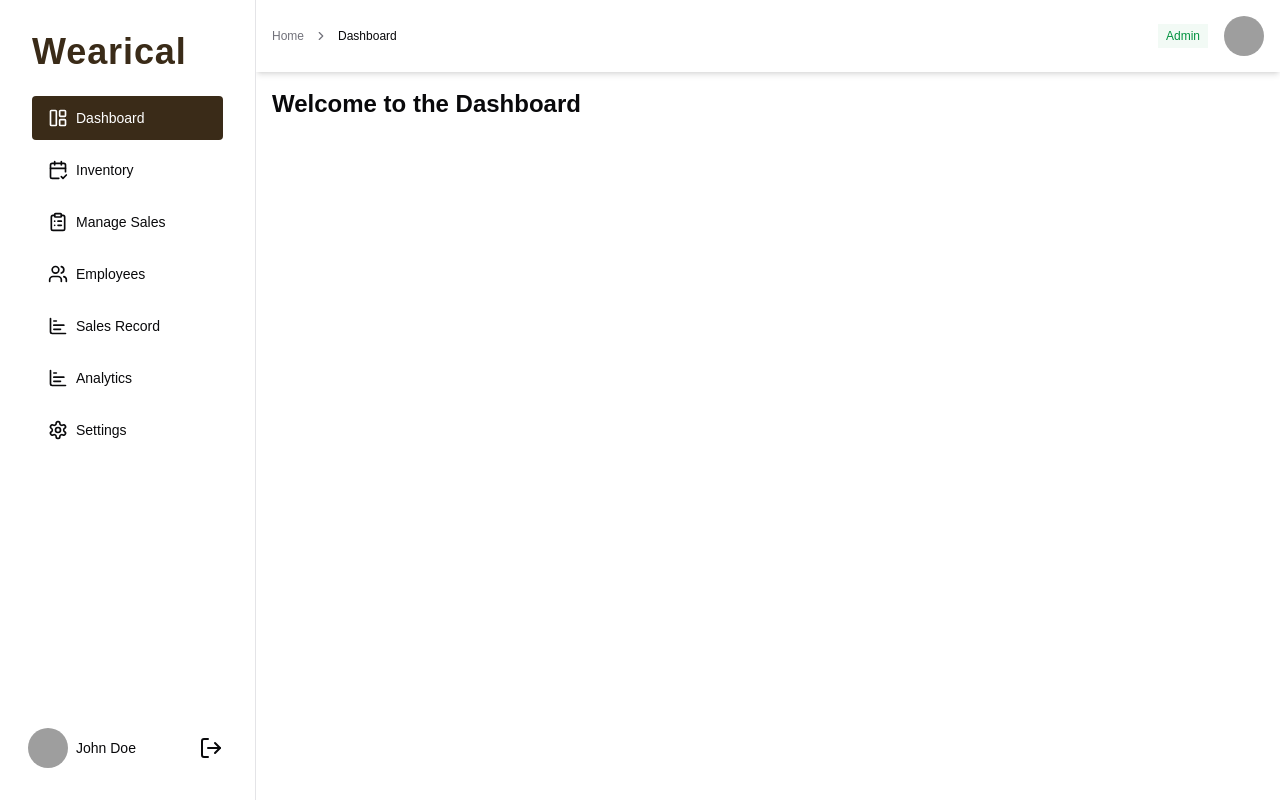
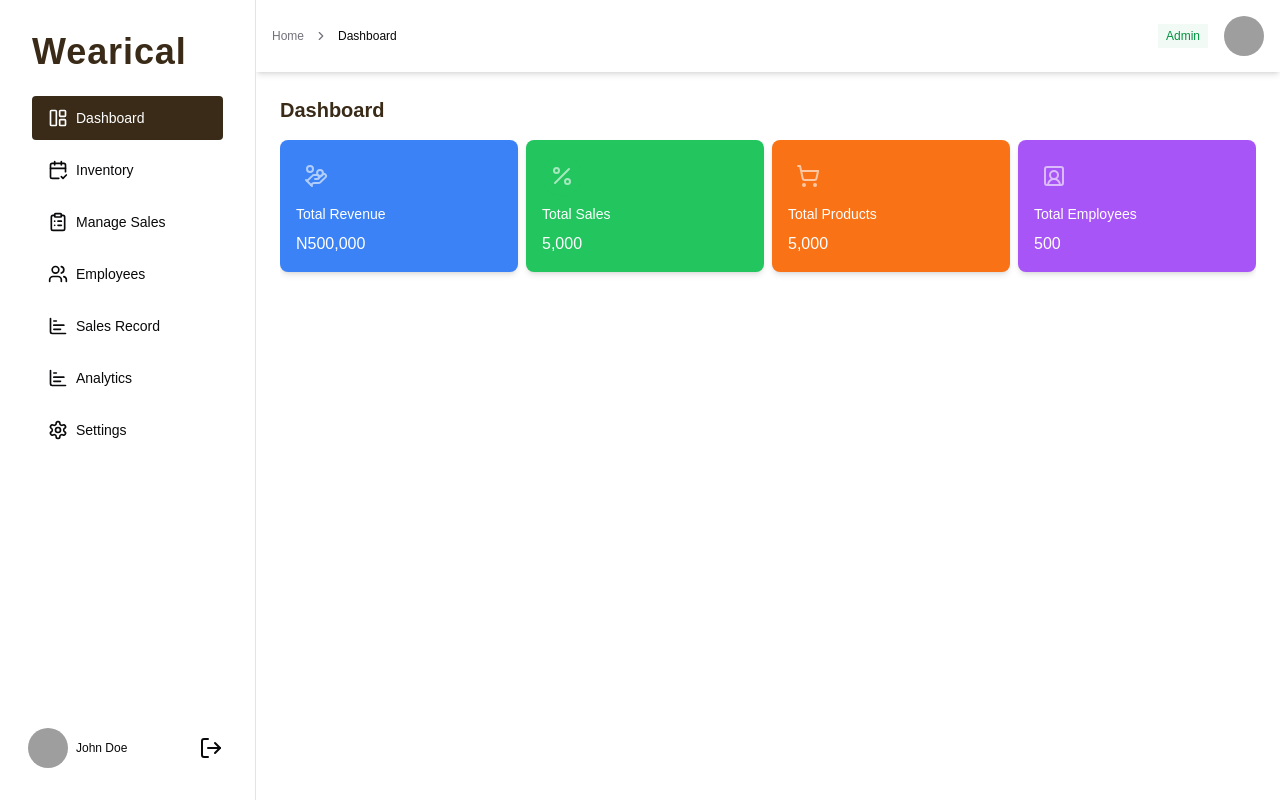
Before and after one commit to oladetoungee/wearical-inventory, a Next.js app: page / in a window 1280 px wide. Built offline with nearby package versions, Linux system fonts and the light colour scheme; no server answers; grey boxes are pictures that could not be loaded.

Commit message:
dashboard cta

```diff
--- a/src/app/page.tsx
+++ b/src/app/page.tsx
@@ -1,10 +1,10 @@
 import { DashboardLayout } from '../components/layout';
+import { DashboardHome } from '../components/Dashboard';
 
 export default function Home() {
   return (
     <DashboardLayout>
-    <h2 className="text-2xl font-semibold">Welcome to the Dashboard</h2>
-    {/* Additional dashboard content goes here */}
+   <DashboardHome />
   </DashboardLayout>
   );
 }
--- /dev/null
+++ b/src/components/Dashboard/dashboard-ctas.tsx
@@ -0,0 +1,57 @@
+import React from 'react';
+import { HandCoins, Percent, ShoppingCartIcon, UserSquare2 } from 'lucide-react';
+
+const ctaData = [
+  {
+    icon: HandCoins,
+    title: 'Total Revenue',
+    value: 'N500,000',
+    bgColor: 'bg-blue-500',
+  },
+  {
+    icon: Percent,
+    title: 'Total Sales',
+    value: '5,000',
+    bgColor: 'bg-green-500',
+  },
+  {
+    icon: ShoppingCartIcon,
+    title: 'Total Products',
+    value: '5,000',
+    bgColor: 'bg-orange-500',
+  },
+  {
+    icon: UserSquare2,
+    title: 'Total Employees',
+    value: '500',
+    bgColor: 'bg-purple-500',
+  },
+];
+
+export const DashboardHome: React.FC = () => {
+  return (
+    <div className="grid grid-cols-1 md:grid-cols-2 lg:grid-cols-4 lg:gap-2 gap-6 mt-4">
+      {ctaData.map((cta, index) => {
+        const Icon = cta.icon;
+        return (
+          <div
+            key={index}
+            className={`rounded-lg shadow-md p-4 text-white ${cta.bgColor} transform transition-all duration-300 hover:scale-105 hover:rotate-1 hover:shadow-xl`}
+          >
+            <div className="space-y-2 text-left">
+              {/* Floating Icon Animation */}
+              <div
+                className={`rounded-full p-2 inline-flex ${cta.bgColor} transition-transform duration-300 hover:translate-y-[-4px]`}
+                style={{ opacity: 0.6 }}
+              >
+                <Icon className="w-6 h-6 text-white" />
+              </div>
+              <h3 className="text-sm">{cta.title}</h3>
+              <p className="text-base font-medium mt-1">{cta.value}</p>
+            </div>
+          </div>
+        );
+      })}
+    </div>
+  );
+};
--- /dev/null
+++ b/src/components/Dashboard/index.ts
@@ -0,0 +1 @@
+export * from './dashboard-ctas';
--- a/src/components/layout/DashboardLayout.tsx
+++ b/src/components/layout/DashboardLayout.tsx
@@ -16,7 +16,9 @@ export const DashboardLayout: React.FC<{ children: React.ReactNode }> = ({ child
       <Sidebar isOpen={isSidebarOpen} toggleSidebar={toggleSidebar} setCurrentPage={setCurrentPage} />
       <div className="flex-1 flex flex-col">
         <Header toggleSidebar={toggleSidebar} role='Admin' currentPage={currentPage} /> {/* Pass currentPage */}
-        <div className="p-4 flex-1 overflow-y-auto">
+
+        <div className="flex-1 overflow-y-auto  m-6">
+        <h1 className='text-primary100 text-xl font-bold p-0 m-0'>{currentPage}</h1>
           {children}
         </div>
       </div>
--- a/src/components/layout/Sidebar.tsx
+++ b/src/components/layout/Sidebar.tsx
@@ -16,7 +16,7 @@ interface NavItem {
 interface SidebarProps {
     isOpen: boolean;
     toggleSidebar: () => void;
-    setCurrentPage: (page: string) => void; // New prop to set current page
+    setCurrentPage: (page: string) => void;
 }
 
 const navItems: NavItem[] = [
@@ -65,11 +65,11 @@ const Sidebar: React.FC<SidebarProps> = ({ isOpen, toggleSidebar, setCurrentPage
 
             <div className="absolute bottom-4 left-4 right-4 flex items-center justify-between p-3 md:py-4">
                 <div className="flex items-center">
-                    <Avatar className="w-8 h-8 md:w-10 md:h-10">
+                    <Avatar>
                         <AvatarImage src="https://github.com/shadcn.png" />
                         <AvatarFallback>CN</AvatarFallback>
                     </Avatar>
-                    <p className="ml-2 text-xs md:text-sm">John Doe</p>
+                    <p className="ml-2 text-xs ">John Doe</p>
                 </div>
                 <button className="flex items-center text-xs md:text-base" onClick={toggleSidebar}>
                     <LogOut className="mr-1" onClick={logOut}/>
--- a/tailwind.config.ts
+++ b/tailwind.config.ts
@@ -15,6 +15,12 @@ const config: Config = {
 			grayC4: '#C4C4C4',
 			green100: '#00923F',
 			greenFade: '#F2FAF5',
+			blue100: '#2196F3',
+			blueFade: '#F2F8FF',
+			orange100: '#FFA000',
+			orangeFade: '#FEF7F4',
+			purple100: '#7B49B9',
+			purpleFade: '#F3E5F5',
   			background: 'hsl(var(--background))',
   			foreground: 'hsl(var(--foreground))',
 			red100: '#CC4424',
```
